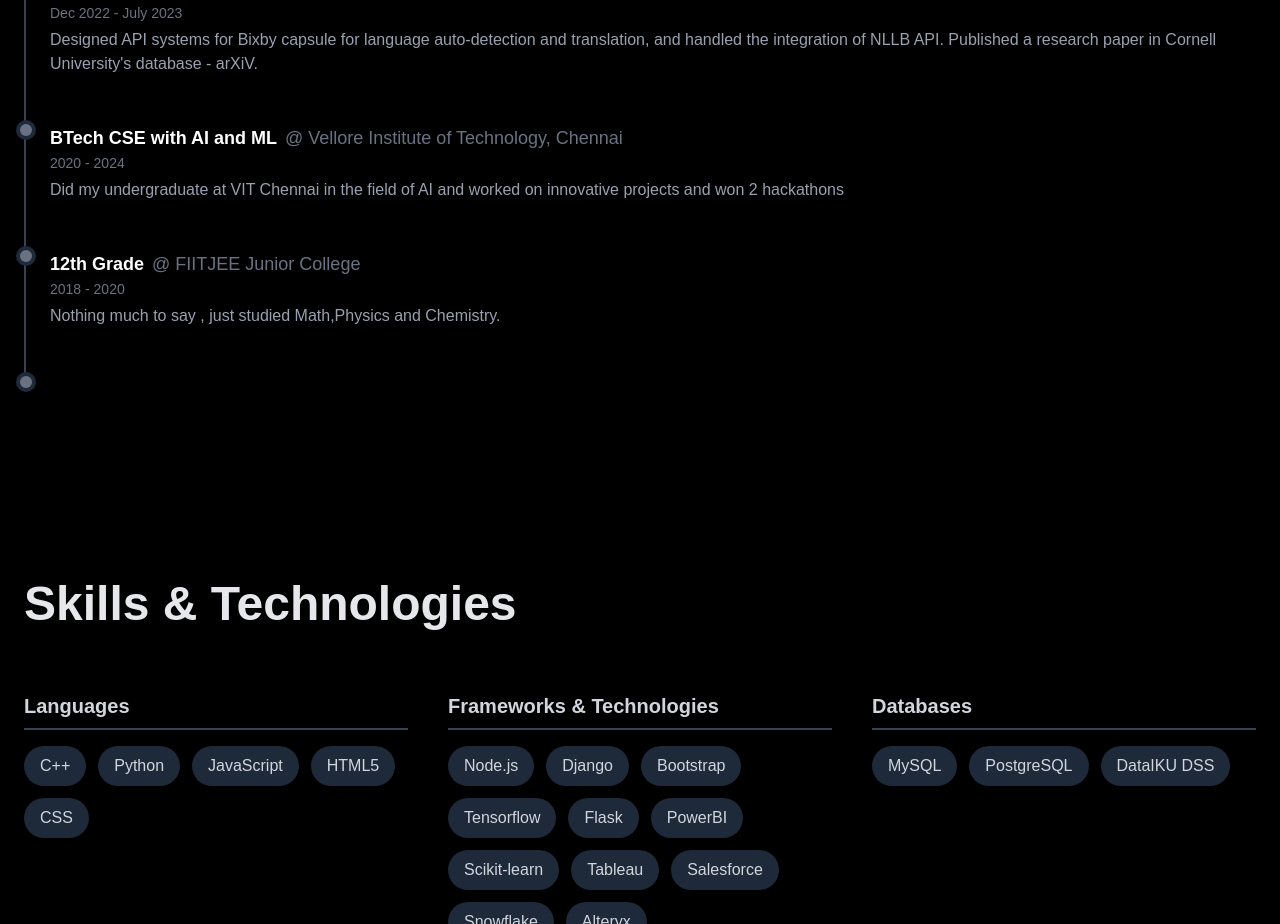
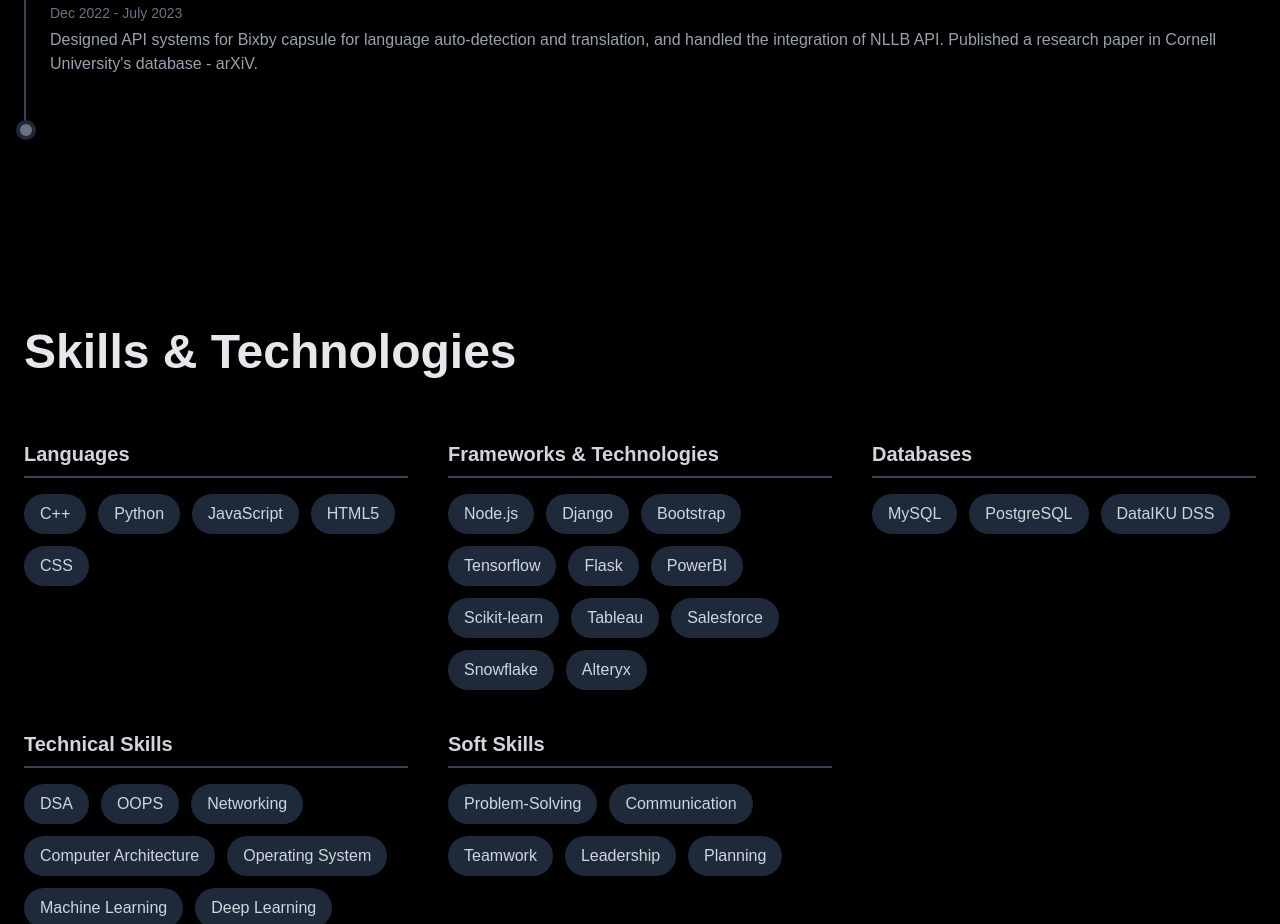
Before and after one commit to Abhiram970/portfolio, a Next.js app: page / in a window 1280 px wide. Shown: the part 2509-3433 px from the top of the page. Built offline with nearby package versions, Linux system fonts and the light colour scheme.

Commit message:
Version 1.2 is ready

```diff
--- a/src/app/page.tsx
+++ b/src/app/page.tsx
@@ -305,9 +305,7 @@
     const timelineEvents = [
         { year: "July 2024 - Ongoing", role: "Associate Data Analyst", company: "Novartis Healthcare", description: "Streamlining digital Veeva vault administration for Novartis France and working on CRM activities and Generative AI projects for Novartis USA." },
         { year: "Jan 2024 - July 2024", role: "Data Science Intern", company: "Vivriti Capital Pvt. Ltd.", description: "Worked on cool projects based on Generative AI , Data Mining , NLP and Computer Vision. Lots of financial knowledge and lessons gained on Project Management." },
-        { year: "Dec 2022 - July 2023", role: "R&D Intern", company: "Samsung R&D Institute India", description: "Designed API systems for Bixby capsule for language auto-detection and translation, and handled the integration of NLLB API. Published a research paper in Cornell University's database - arXiV." },
-        { year: "2020 - 2024", role: "BTech CSE with AI and ML", company: "Vellore Institute of Technology, Chennai", description: "Did my undergraduate at VIT Chennai in the field of AI and worked on innovative projects and won 2 hackathons" },
-        { year: "2018 - 2020", role: "12th Grade", company: "FIITJEE Junior College", description: "Nothing much to say , just studied Math,Physics and Chemistry." },
+        { year: "Dec 2022 - July 2023", role: "R&D Intern", company: "Samsung R&D Institute India", description: "Designed API systems for Bixby capsule for language auto-detection and translation, and handled the integration of NLLB API. Published a research paper in Cornell University's database - arXiV." }
     ];
 
     return (
```
